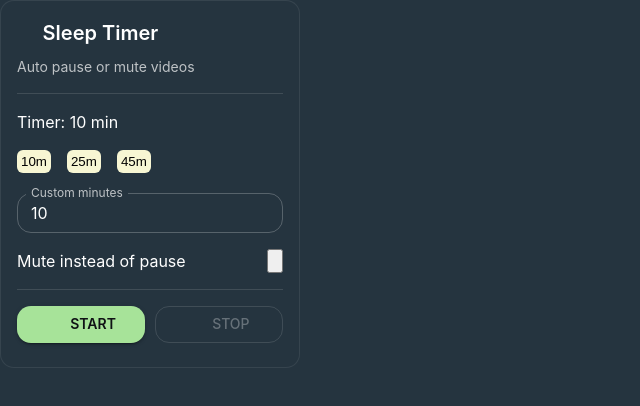
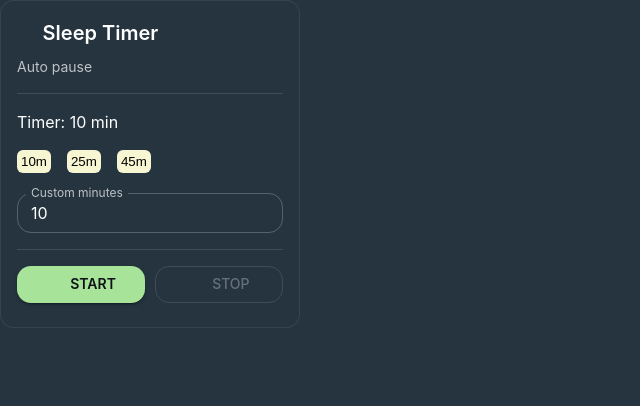
Before and after one commit to devajaypndey/sleep-timer-extension, a React (Vite) app: page / in a window 1280 px wide. Shown: the top 406 px of the page, without its empty margins (0-640 px from the left). Built offline with nearby package versions, Linux system fonts and the light colour scheme; some icons are missing.

Commit message:
Remove mute action button

```diff
--- a/popup/App.jsx
+++ b/popup/App.jsx
@@ -20,7 +20,6 @@ import StopIcon from "@mui/icons-material/Stop";
 
 import TimerSlider from "./components/TimerSlider";
 import Presets from "./components/Presets";
-import MuteSwitch from "./components/MuteSwitch";
 import CssBaseline from "@mui/material/CssBaseline";
 
 const theme = createTheme({
@@ -44,7 +43,6 @@ const theme = createTheme({
 
 export default function App() {
   const [minutes, setMinutes] = useState(10);
-  const [mute, setMute] = useState(true);
 
   const [running, setRunning] = useState(false);
   const [secondsLeft, setSecondsLeft] = useState(0);
@@ -131,7 +129,7 @@ export default function App() {
             color="text.secondary"
             mb={2}
           >
-            Auto pause or mute videos
+            Auto pause
           </Typography>
 
           <Divider sx={{ mb: 2 }} />
@@ -184,10 +182,6 @@ export default function App() {
             </>
           )}
 
-          {/* ---------- MUTE SWITCH ---------- */}
-          <Box mt={2}>
-            <MuteSwitch mute={mute} setMute={setMute} />
-          </Box>
 
           <Divider sx={{ my: 2 }} />
 
```
